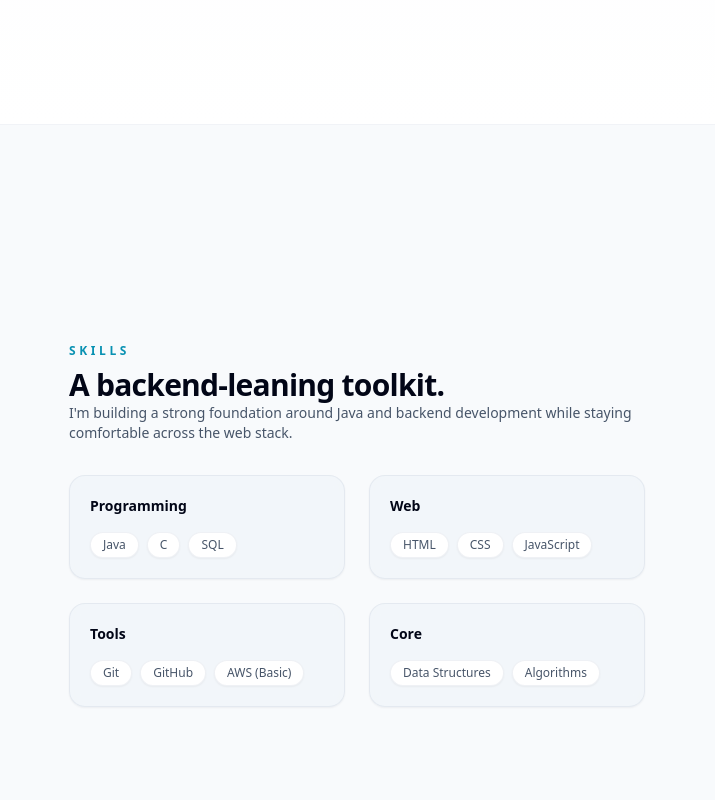
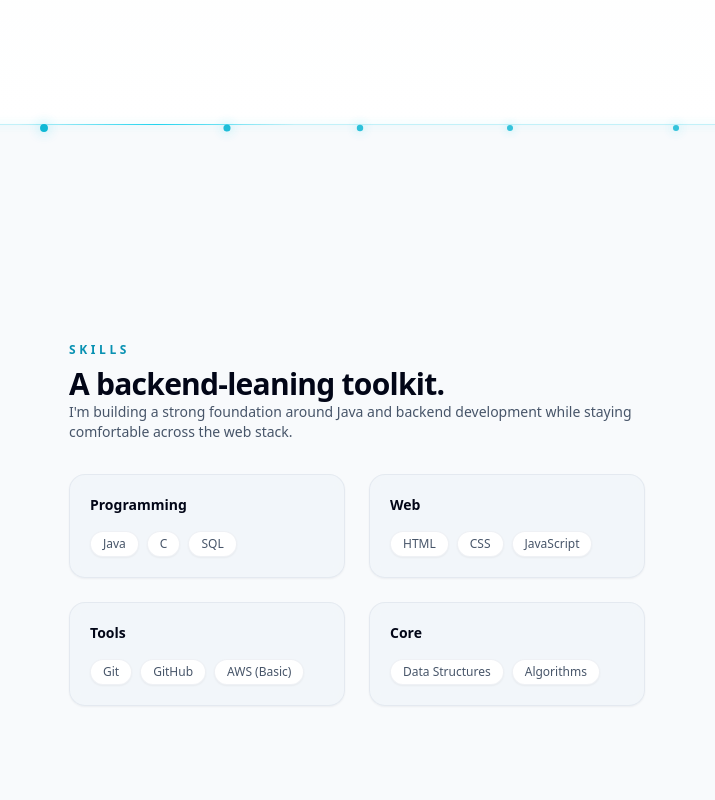
Before and after one commit to av3656/personal_portfolio, a React (Vite) app: page / in a window 1280 px wide. Shown: the part 1540-2340 px from the top of the page, without its empty margins (283-998 px from the left). Built offline with nearby package versions, Linux system fonts and the light colour scheme.

Commit message:
Add SectionMotionDivider component for animated section transitions on Home page

```diff
--- /dev/null
+++ b/src/components/ui/SectionMotionDivider.jsx
@@ -0,0 +1,48 @@
+import { motion as Motion } from 'framer-motion'
+
+const nodes = [12, 34, 50, 68, 88]
+
+export function SectionMotionDivider() {
+  return (
+    <Motion.div
+      initial={{ opacity: 0, y: 20 }}
+      whileInView={{ opacity: 1, y: 0 }}
+      viewport={{ once: true, amount: 0.8 }}
+      transition={{ duration: 0.45, ease: 'easeOut' }}
+      className="pointer-events-none relative h-0"
+      aria-hidden="true"
+    >
+      <div className="absolute left-1/2 top-0 w-[80%] -translate-x-1/2 md:w-[65%]">
+        <div
+          className="relative h-px overflow-visible"
+          style={{
+            background: 'rgba(34,211,238,0.25)',
+            boxShadow: '0 0 8px rgba(34,211,238,0.4)',
+          }}
+        >
+          <Motion.div
+            className="absolute inset-y-0 w-1/3"
+            style={{
+              background: 'linear-gradient(90deg, transparent, #22d3ee, transparent)',
+              filter: 'blur(0.2px)',
+            }}
+            animate={{ x: ['-120%', '320%'] }}
+            transition={{ duration: 5, ease: 'linear', repeat: Infinity }}
+          />
+
+          {nodes.map((left, idx) => (
+            <Motion.span
+              key={left}
+              className={`absolute top-1/2 h-1.5 w-1.5 -translate-y-1/2 rounded-full bg-accent ${
+                idx > 1 ? 'hidden md:block' : ''
+              }`}
+              style={{ left: `${left}%`, boxShadow: '0 0 10px rgba(34,211,238,0.6)' }}
+              animate={{ scale: [1, 1.4, 1], opacity: [0.8, 1, 0.8] }}
+              transition={{ duration: 2, repeat: Infinity, ease: 'easeInOut', delay: idx * 0.2 }}
+            />
+          ))}
+        </div>
+      </div>
+    </Motion.div>
+  )
+}
--- a/src/pages/Home.jsx
+++ b/src/pages/Home.jsx
@@ -5,6 +5,7 @@ import { Projects } from '../components/sections/Projects'
 import { Experience } from '../components/sections/Experience'
 import { Resume } from '../components/sections/Resume'
 import { Contact } from '../components/sections/Contact'
+import { SectionMotionDivider } from '../components/ui/SectionMotionDivider'
 import { usePageMeta } from '../hooks/usePageMeta'
 
 export function Home() {
@@ -12,11 +13,17 @@ export function Home() {
   return (
     <>
       <Hero />
+      <SectionMotionDivider />
       <About />
+      <SectionMotionDivider />
       <Skills />
+      <SectionMotionDivider />
       <Projects />
+      <SectionMotionDivider />
       <Experience />
+      <SectionMotionDivider />
       <Resume />
+      <SectionMotionDivider />
       <Contact />
     </>
   )
```
